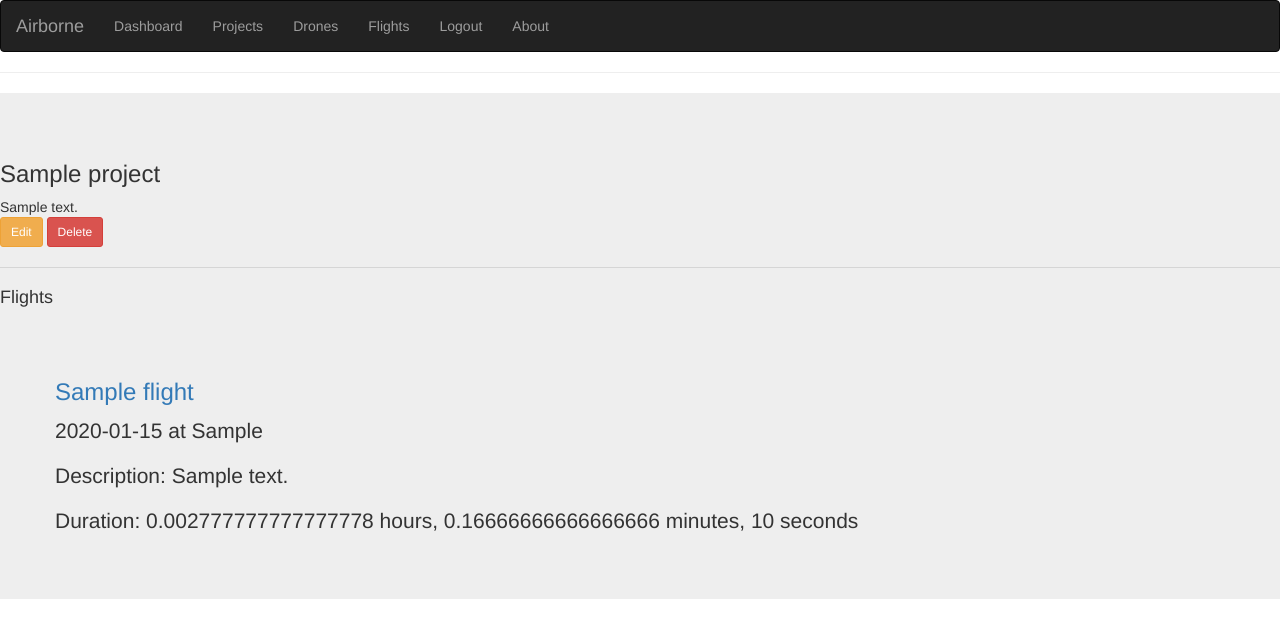
After one commit to srg-ics-uplb/airborne, a Flask app: page /project/view/1 in a window 1280 px wide. The commit adds this page. Shown: the top 638 px of the page. Run offline with Flask 2, Linux system fonts and the light colour scheme; a user stored in the database is signed in; tables that the repository leaves empty hold one stand-in row (values such as "Sample post"); some libraries are stand-ins or nearby versions.

Commit message:
Added individual views for project, flight, and drone

```diff
--- a/app/models.py
+++ b/app/models.py
@@ -62,6 +62,7 @@ class Equipment(db.Model):
 
 	user_id = db.Column (db.Integer, db.ForeignKey('user.id'))
 
+
 	__mapper_args__ = {
 		'polymorphic_on': equipment_type,
 		'polymorphic_identity': 'equipment'
@@ -94,6 +95,8 @@ class Drone(Equipment):
 	max_speed = db.Column (db.Integer, nullable=False)
 	# color = db.Column (db.String(20), nullable=False)
 	# geometry = db.Column (db.String(20), nullable=False)
+
+	flights = db.relationship('Flight', backref='equipment', lazy='dynamic')
 
 	__mapper_args__ = {
 		'polymorphic_identity': 'drone',
--- a/app/templates/drones.html
+++ b/app/templates/drones.html
@@ -6,8 +6,6 @@
 
         <div class="container">
             <hr>
-
-
             {% if drones.count()!=0 %}
                 {% for drone in drones %}
                     <div class="row">
@@ -22,10 +20,7 @@
                 <div class="row">
                     <h3> You have no drones. Click the Add button above to add one! </h3>
                     <p> Is this an error? Contact the administrator. </p>
-
                 </div>
-
-
             {% endif %}
 
             </div>
--- /dev/null
+++ b/app/templates/view_project.html
@@ -0,0 +1,33 @@
+{% extends "base.html" %}
+{% block content %}
+        <div class="jumbotron">
+            <span><h3> {{ project.name}} </h3> </span>
+			{{project.description}}
+			<br>
+            <a href="/project/edit/{{project.id}}" class="btn btn-sm btn-warning"> Edit </a>
+			<a href="/project/delete/{{project.id}}" class="btn btn-sm btn-danger"> Delete </a>
+			<hr>
+
+
+			<h4> Flights </h4>
+            <div class="container">
+            <hr>
+                {% if project.flights.count()!=0 %}
+                    {% for flight in project.flights %}
+                        <div class="row">
+                            <h3> <a href="/flight/view/{{flight.id}}"> {{flight.name}} </a></h3>
+							<p> {{ flight.date}} at {{ flight.location }} </p>
+                            <p> Description: {{flight.notes}} </p>
+                            <p> Duration: {{flight.duration/3600}} hours, {{ (flight.duration%3600)/60 }} minutes, {{ flight.duration%60 }} seconds </p>
+
+                        </div>
+                    {% endfor %}
+                {% else %}
+            <div class="row">
+                <h3> There are currently no flights in this project. </h3>
+                <p> Is this an error? Contact the administrator. </p>
+            </div>
+            {% endif %}
+            </div>
+        </div>
+{% endblock %}
--- a/app/views.py
+++ b/app/views.py
@@ -26,16 +26,26 @@ def dashboard():
 
 #####   DRONE MANAGEMENT ROUTES AND VIEWS
 
+#   VIEW ALL DRONES
 @app.route('/drones')
 @login_required
-def view_drones():
+def view_all_drones():
     user = current_user
 
     drones = models.Drone.query.filter_by(user_id=user.id)
     print drones
     return render_template('drones.html', title='List of drones', user=user, drones=drones)
 
+#   VIEW DRONE DETAILS
+@app.route('/drone/view/<drone_id>')
+@login_required
+def view_drones(drone_id):
+    user = current_user
+    drone = models.Drone.query.get(drone_id)
 
+    return render_template("view_drone.html", title=drone.name, drone=drone)
+
+#   ADD A DRONE
 @app.route('/drone/add', methods=['GET','POST'])
 @login_required
 def add_drone():
@@ -59,9 +69,10 @@ def add_drone():
         db.session.commit()
 
 
-        return redirect(url_for('view_drones'))
+        return redirect(url_for('view_all_drones'))
     return render_template('drone_form.html', form = form, form_title="Add a Drone", name="add_drone", submit_value="Add Drone")
 
+#   EDIT DRONE DETAILS
 @app.route('/drone/edit/<drone_id>', methods=['GET','POST', 'PUT'])
 @login_required
 def edit_drone(drone_id):
@@ -81,30 +92,43 @@ def edit_drone(drone_id):
         print form.name.data
         db.session.commit()
 
-        return redirect(url_for('view_drones'))
+        return redirect(url_for('view_all_drones'))
 
     return render_template("drone_form.html", title="Edit Drone", form = form, form_title="Edit Drone Details", name="edit_drone", submit_value="Save Changes")
 
+#   DELETE A DRONE
 @app.route('/drone/delete/<drone_id>')
 @login_required
 def delete_drone(drone_id):
     drone = models.Drone.query.get(drone_id)
     db.session.delete(drone)
     db.session.commit()
-    return redirect(url_for('view_drones'))
+    return redirect(url_for('view_all_drones'))
 
 
 #####   PROJECT MANAGEMENT ROUTES AND VIEWS
 
+
+#   VIEW ALL PROJECTS
 @app.route('/projects')
 @login_required
-def view_projects():
+def view_all_projects():
     user = current_user
     projects = models.Project.query.filter_by(user_id=user.id)
 
 
     return render_template('projects.html', title='Projects', user=user, projects=projects)
 
+#   VIEW A PROJECT
+@app.route('/project/view/<project_id>')
+@login_required
+def view_project(project_id):
+    user = current_user
+    project = models.Project.query.get(project_id)
+
+    return render_template("view_project.html", title=project.name, project=project)
+
+#   ADD A PROJECT
 @app.route('/project/add', methods=['GET','POST'])
 @login_required
 def add_project():
@@ -114,10 +138,11 @@ def add_project():
         project = models.Project(form.name.data, form.description.data, user.get_id())
         db.session.add(project)
         db.session.commit()
-        return redirect(url_for('view_projects'))
+        return redirect(url_for('view_all_projects'))
 
     return render_template("project_form.html", form=form, form_title="Add a Project", submit_value="Add Project", name="add_project")
 
+#   EDIT PROJECT DETAILS
 @app.route('/project/edit/<project_id>', methods=['GET','POST'])
 @login_required
 def edit_project(project_id):
@@ -128,9 +153,10 @@ def edit_project(project_id):
         project.name = form.name.data
         project.description = form.description.data
         db.session.commit()
-        return redirect(url_for('view_projects'))
+        return redirect(url_for('view_all_projects'))
     return render_template("project_form.html", form=form, form_title="Edit Project Details", submit_value="Save Changes", name="edit_project")
 
+#   DELETE A PROJECT
 @app.route('/project/delete/<project_id>')
 @login_required
 def delete_project(project_id):
@@ -138,12 +164,14 @@ def delete_project(project_id):
     db.session.delete(project)
     db.session.commit()
 
-    return redirect(url_for('view_projects'))
+    return redirect(url_for('view_all_projects'))
 
 #####   FLIGHT MANAGEMENT ROUTES AND VIEWS
+
+#   VIEW ALL FLIGHTS
 @app.route('/flights')
 @login_required
-def view_flights():
+def view_all_flights():
     user = current_user
 
     #get projects of user
@@ -163,6 +191,18 @@ def view_flights():
     flight_count=len(flights)
     return render_template("flights.html", title="Flights", user=user, flights=flights, flight_count = flight_count)
 
+#VIEW FLIGHT DETAILS
+@app.route('/flight/view/<flight_id>')
+@login_required
+def view_flight(flight_id):
+    user = current_user
+    flight = models.Flight.query.get(flight_id)
+    drone = models.Drone.query.get(flight.drone_id)
+    project = models.Project.query.get(flight.project_id)
+
+    return render_template('view_flight.html', title=flight.name,  flight=flight, drone=drone, project=project)
+
+#   ADD A FLIGHT
 @app.route('/flight/add', methods=['GET','POST'])
 @login_required
 def add_flight():
@@ -197,10 +237,11 @@ def add_flight():
 
         db.session.add(flight)
         db.session.commit()
-        return redirect(url_for("view_flights"))
+        return redirect(url_for("view_all_flights"))
 
     return render_template("flight_form.html", title="Add Flight", form_title="Add Flight", submit_value="Add Flight", name="add_flight", projects=projects, form=form)
 
+#   EDIT FLIGHT DETAILS
 @app.route('/flight/edit/<flight_id>', methods=['GET','POST'])
 @login_required
 def edit_flight(flight_id):
@@ -235,16 +276,17 @@ def edit_flight(flight_id):
         print flight
 
         db.session.commit()
-        return redirect(url_for("view_flights"))
+        return redirect(url_for("view_all_flights"))
     return render_template("flight_form.html", title="Edit Flight", form_title="Edit Flight Details", submit_value="Save Changes", name="edit_flight", projects=projects, form=form)
 
+#   DELETE A FLIGHT
 @app.route('/flight/delete/<flight_id>')
 @login_required
 def delete_flight(flight_id):
     flight = models.Flight.query.get(flight_id)
     db.session.delete(flight)
     db.session.commit()
-    return redirect(url_for("view_flights"))
+    return redirect(url_for("view_all_flights"))
 
 
 #####   USER MANAGEMENT ROUTES AND VIEWS
```
Also changed, not shown: app/templates/view_drone.html (added, +36 -0 lines), app/templates/view_flight.html (added, +33 -0 lines). Lines whose indentation alone changed are shown as unchanged.
